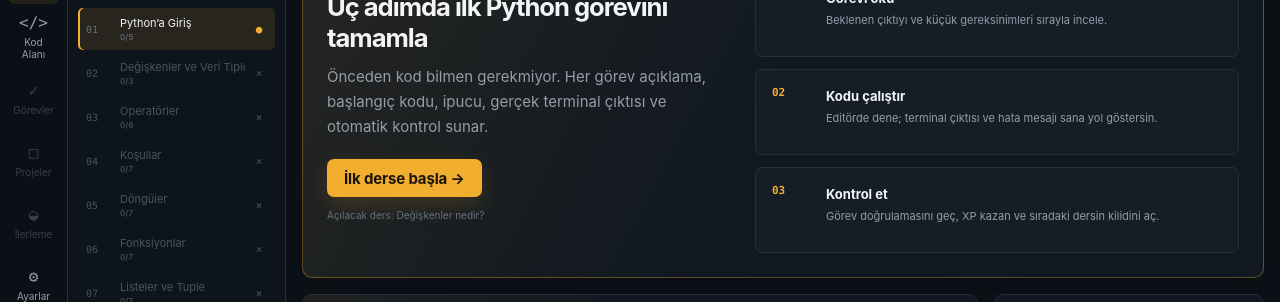
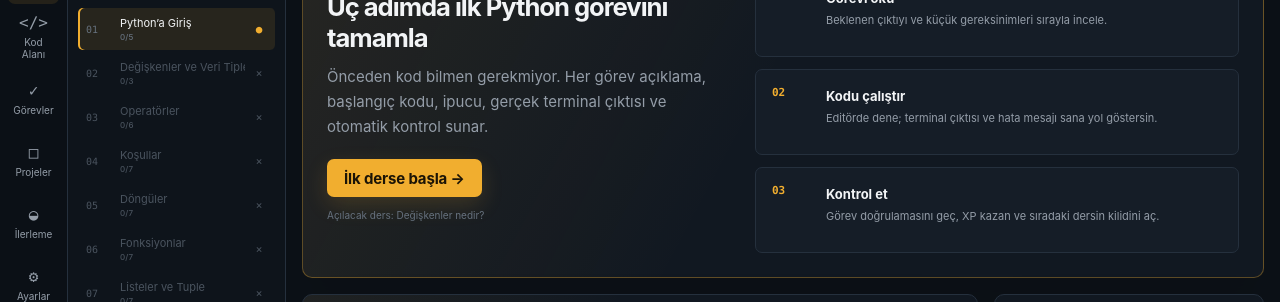
Before and after one commit to Akerem-dev/python-farming, a React (Vite) app: page / in a window 1280 px wide. Shown: the part 128-430 px from the top of the page. Built offline with nearby package versions, Linux system fonts and the light colour scheme.

Commit message:
feat: enable all primary navigation routes

```diff
--- a/src/components/navigation/PrimaryRail.tsx
+++ b/src/components/navigation/PrimaryRail.tsx
@@ -5,15 +5,15 @@ import styles from "./PrimaryRail.module.css";
 interface RailItem {
   label: string;
   symbol: string;
-  route?: AppRoute;
+  route: AppRoute;
 }
 
 const items: RailItem[] = [
   { label: "Ana Sayfa", symbol: "⌂", route: routes.home },
   { label: "Kod Alanı", symbol: "</>", route: routes.workspace },
-  { label: "Görevler", symbol: "✓" },
-  { label: "Projeler", symbol: "□" },
-  { label: "İlerleme", symbol: "◒" },
+  { label: "Görevler", symbol: "✓", route: routes.tasks },
+  { label: "Projeler", symbol: "□", route: routes.projects },
+  { label: "İlerleme", symbol: "◒", route: routes.progress },
   { label: "Ayarlar", symbol: "⚙", route: routes.settings },
 ];
 
@@ -26,17 +26,14 @@ export function PrimaryRail({ activeRoute }: PrimaryRailProps) {
     <nav className={styles.root} aria-label="Ana navigasyon">
       {items.map((item) => {
         const active = item.route === activeRoute;
-        const unavailable = !item.route;
 
         return (
           <button
             className={`${styles.item} ${active ? styles.active : ""}`.trim()}
             key={item.label}
-            onClick={() => item.route && navigate(item.route)}
+            onClick={() => navigate(item.route)}
             type="button"
-            disabled={unavailable}
             aria-current={active ? "page" : undefined}
-            title={unavailable ? `${item.label} bölümü henüz kullanıma açılmadı.` : undefined}
           >
             <span className={styles.symbol} aria-hidden="true">
               {item.symbol}
```
